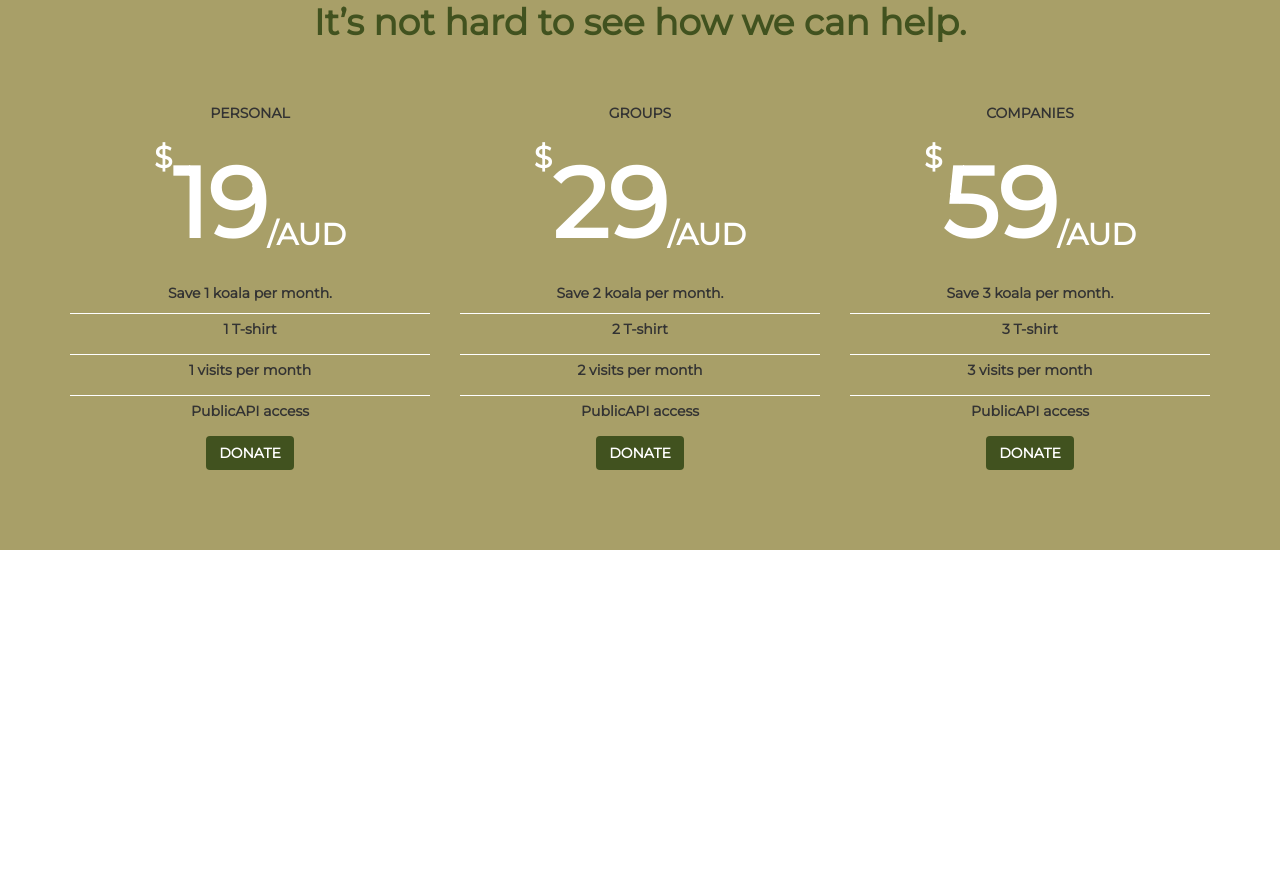
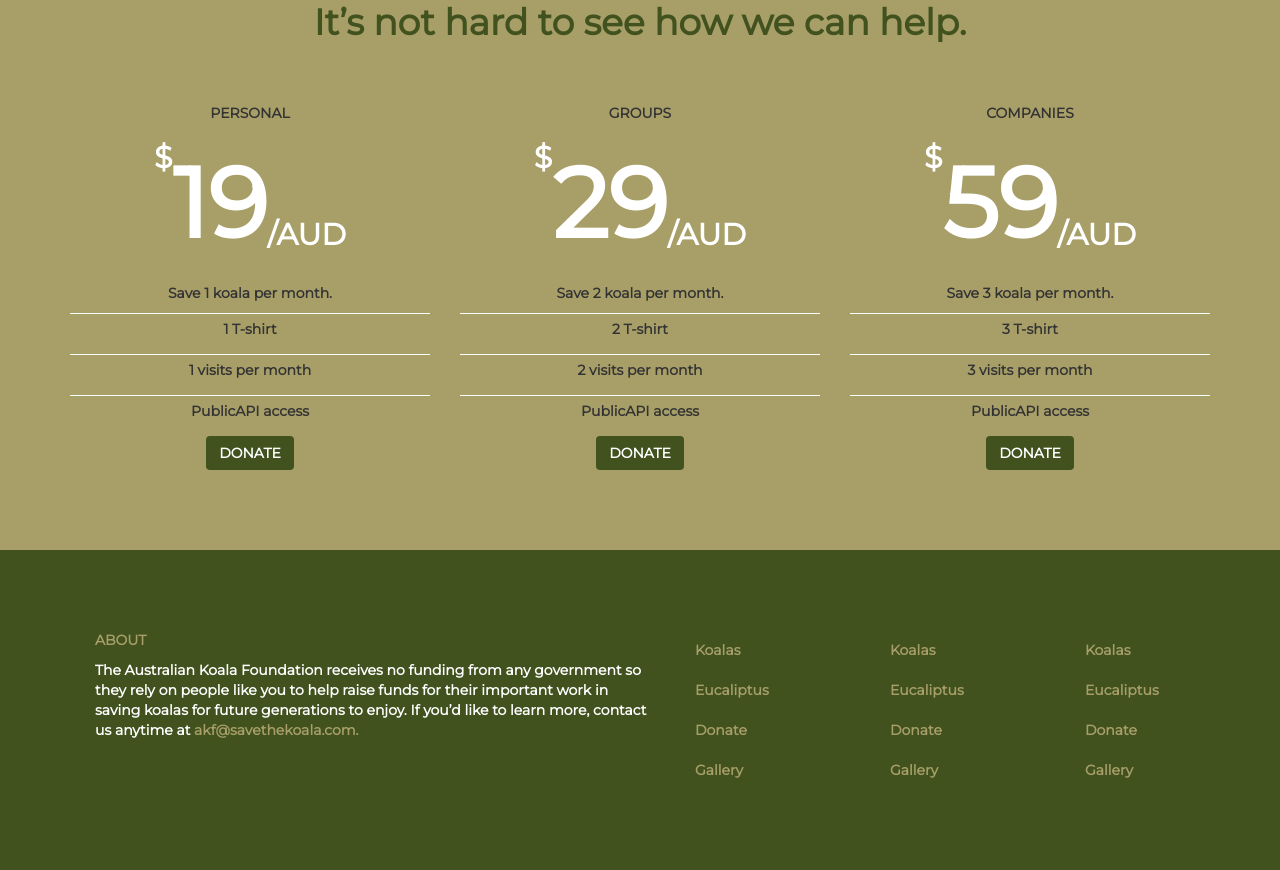
Before and after one commit to cindybc/save-the-koalas, a plain HTML site: page index.html in a window 1280 px wide. Shown: the part 3461-4331 px from the top of the page. Before the commit the page ends 4011 px from the top, so only its background shows below. Drawn offline with nearby package versions, Linux system fonts and the light colour scheme.

Commit message:
listo, mejorar  detalles

```diff
--- a/css/style.css
+++ b/css/style.css
@@ -111,3 +111,13 @@ sub{
 .espacio{
 	margin-top: 50px;
 }
+
+footer{
+	background-color: #41521F;
+	color: #FFF;
+	padding: 80px;
+}
+
+.listaFooter li a{
+    color: #A89F68;
+}
--- a/index.html
+++ b/index.html
@@ -167,16 +167,39 @@
             </div>
    </section>
 <!-- footer -->
-
+   <footer>
+      <div class="container">
+           <div class="row">
+                 <div class="col-lg-6 col-md-6 col-sm-12 col-xs-12">
+                     <p class="brown">ABOUT</p>
+                     <p>The Australian Koala Foundation receives no funding from any government so they rely on people like you to help raise funds for their important work in saving koalas for future generations to enjoy. If you’d like to learn more, contact us anytime at <a href="#" class="brown">akf@savethekoala.com.</a></p>
+                 </div>
+                 <div class="col-lg-2 col-md-2 col-sm-4 col-xs-4">
+                     <ul class="listaFooter nav">
+                         <li><a href="#">Koalas</a></li>
+                         <li><a href="#">Eucaliptus</a></li>
+                         <li><a href="#">Donate</a></li>
+                         <li><a href="#">Gallery</a></li>
+                     </ul>
+                 </div>
+                 <div class="col-lg-2 col-md-2 col-sm-4 col-xs-4">
+                     <ul class="listaFooter nav">
+                         <li><a href="#">Koalas</a></li>
+                         <li><a href="#">Eucaliptus</a></li>
+                         <li><a href="#">Donate</a></li>
+                         <li><a href="#">Gallery</a></li>
+                     </ul>
+                 </div>
+                 <div class="col-lg-2 col-md-2 col-sm-4 col-xs-4">
+                     <ul class="listaFooter nav">
+                         <li><a href="#">Koalas</a></li>
+                         <li><a href="#">Eucaliptus</a></li>
+                         <li><a href="#">Donate</a></li>
+                         <li><a href="#">Gallery</a></li>
+                     </ul>
+                 </div>
+           </div>
+      </div>
+   </footer>
 </body>
 </html>
-
-<!-- footer
-
-ABOUT
-The Australian Koala Foundation receives no funding from any government so they rely on people like you to help raise funds for their important work in saving koalas for future generations to enjoy. If you’d like to learn more, contact us anytime at akf@savethekoala.com.
-
-Koalas
-Eucaliptus
-Donate
-Gallery-->
```
